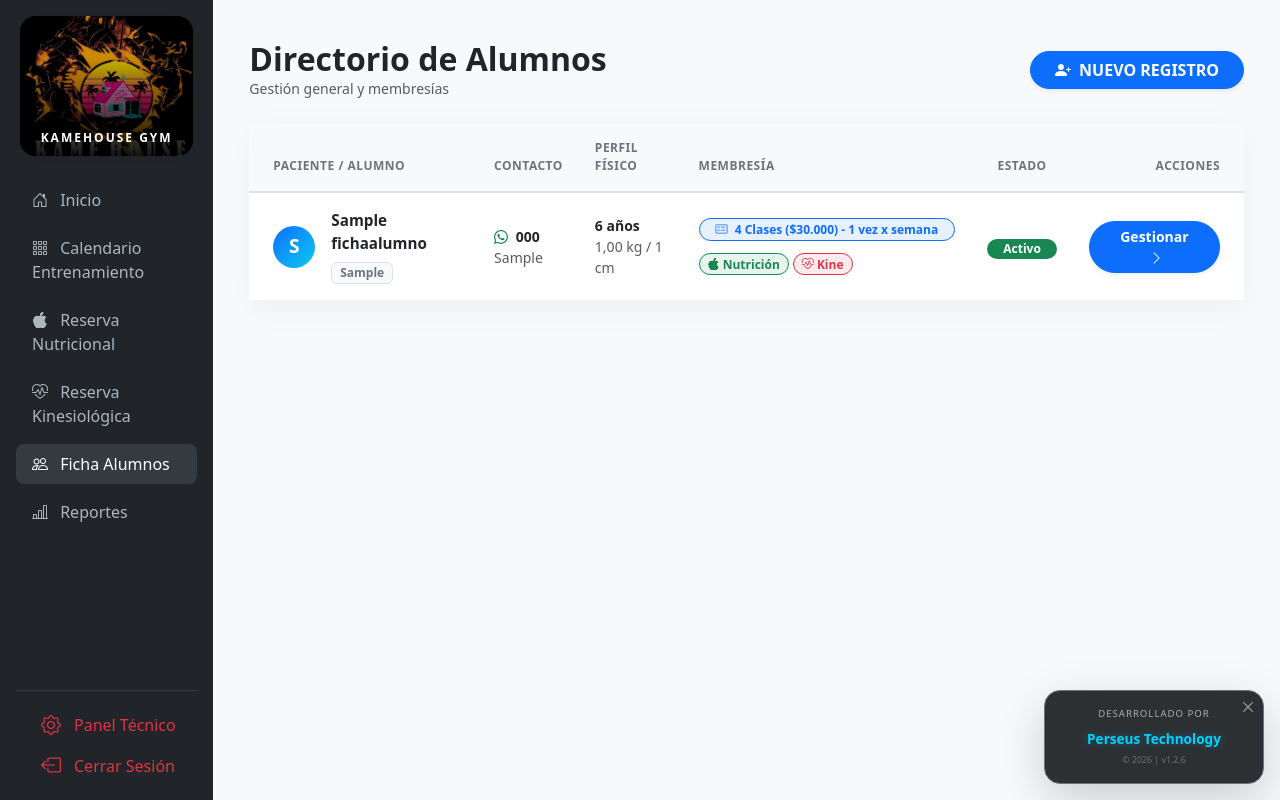
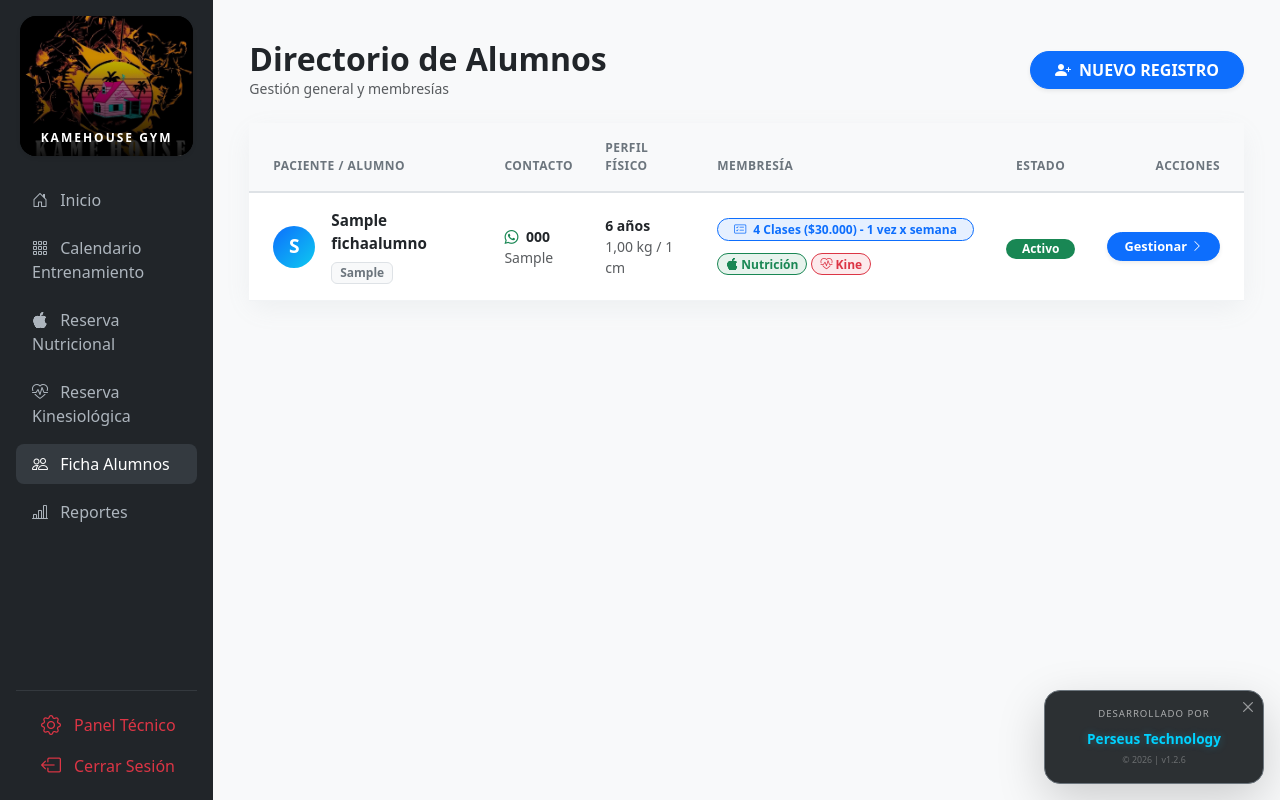
Before and after one commit to lordPobre/Reservas_GYM, a Django app: page /gym/alumnos/ in a window 1280 px wide. Run offline with Django 5.2, Linux system fonts and the light colour scheme; a user stored in the database is signed in; tables that the repository leaves empty hold one stand-in row (values such as "Sample post").

Commit message:
Arreglo boton

```diff
--- a/templates/admin_gym/lista_alumnos.html
+++ b/templates/admin_gym/lista_alumnos.html
@@ -131,8 +131,8 @@
                         </td>
 
                         <td class="text-end pe-3 pe-md-4">
-                            <button class="btn btn-sm btn-primary rounded-pill px-4 fw-bold shadow-sm text-white transition-hover" type="button" data-bs-toggle="offcanvas" data-bs-target="#offcanvasGestion{{ alumno.pk }}" aria-controls="offcanvasGestion{{ alumno.pk }}">
-                                Gestionar <i class="bi bi-chevron-right ms-1"></i>
+                            <button class="btn btn-sm btn-primary rounded-pill px-3 py-1 fw-bold shadow-sm text-white transition-hover text-nowrap d-inline-flex align-items-center" style="font-size: 0.8rem;" type="button" data-bs-toggle="offcanvas" data-bs-target="#offcanvasGestion{{ alumno.pk }}" aria-controls="offcanvasGestion{{ alumno.pk }}">
+                                Gestionar <i class="bi bi-chevron-right ms-1" style="font-size: 0.75rem;"></i>
                             </button>
                         </td>
                     </tr>
```
